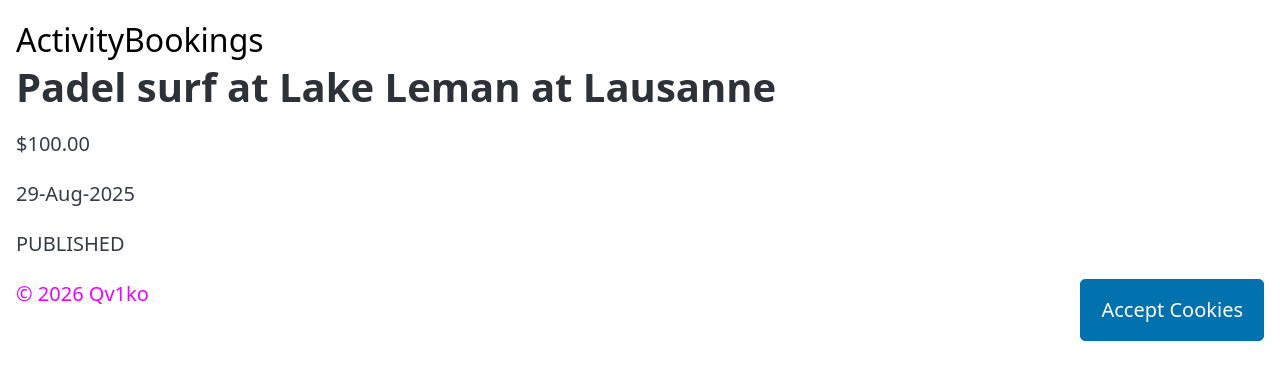
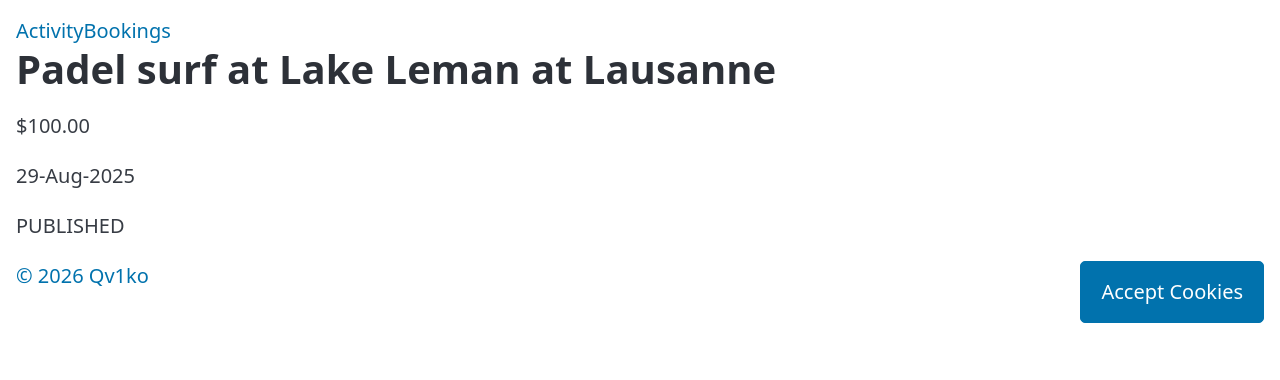
Before and after one commit to Qv1ko/curso-angular-moderno, an Angular app: page / in a window 1280 px wide. Shown: the top 380 px of the page. Built offline with nearby package versions, Linux system fonts and the light colour scheme.

Commit message:
feat: remove old styles

```diff
--- a/src/app/core/footer/footer.css
+++ b/src/app/core/footer/footer.css
@@ -1,4 +1,3 @@
 a {
-  color: #f000ff;
   text-decoration: none;
 }
--- a/src/app/core/header/header.css
+++ b/src/app/core/header/header.css
@@ -1,5 +1,3 @@
 a {
-  font-size: 32px;
   text-decoration: none;
-  color: #000;
 }
```
